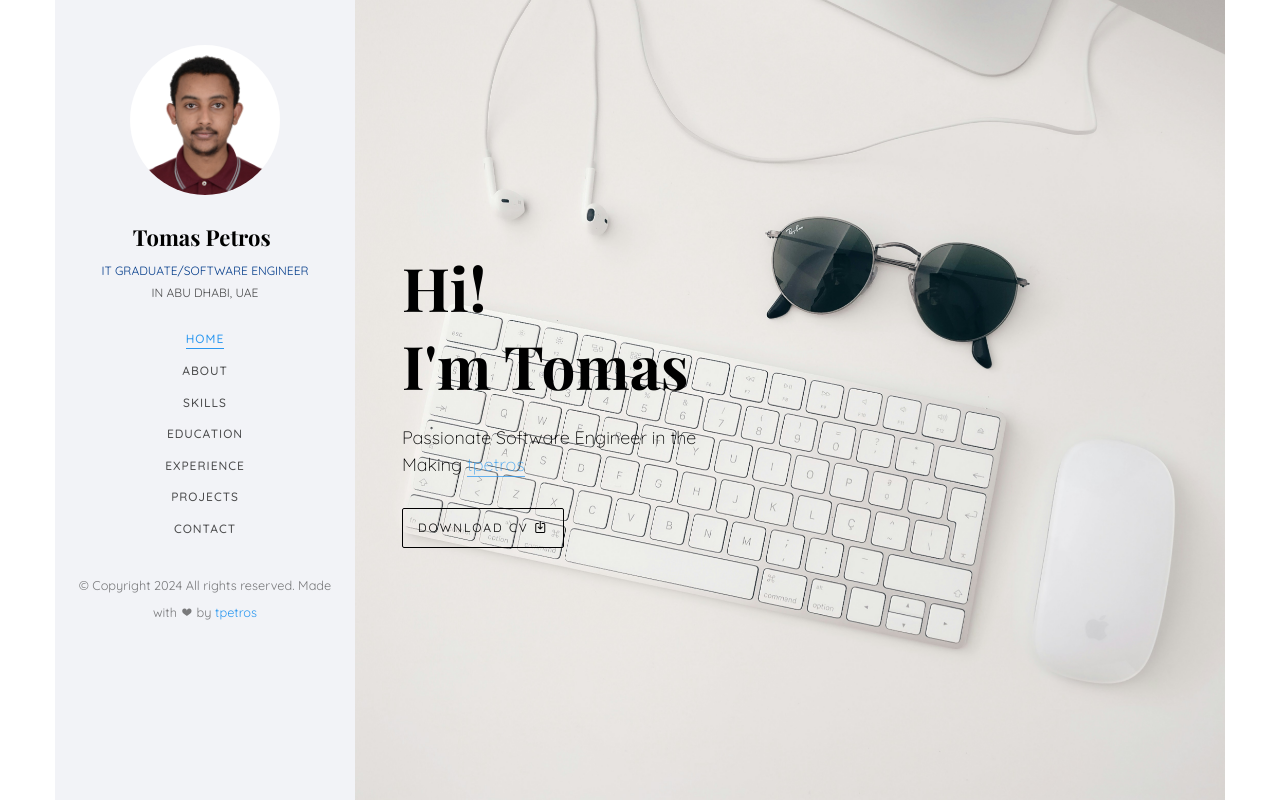
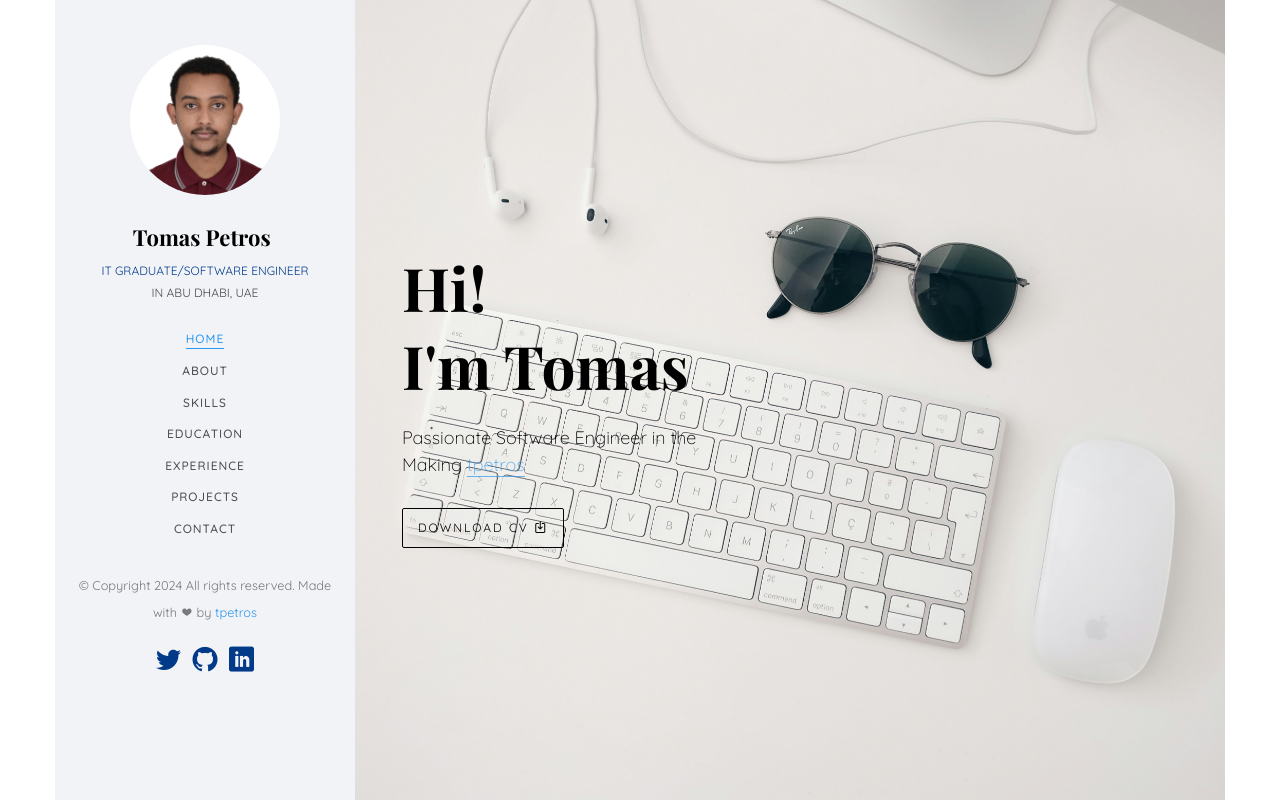
Before and after one commit to tom-peter12/e-portfolio, a plain HTML site: page index.html in a window 1280 px wide. Shown: the top 802 px of the page. Drawn offline with nearby package versions, Linux system fonts and the light colour scheme; files whose address does not match are found by name; a web font is replaced by a local one.

Commit message:
socials added

```diff
--- a/index.html
+++ b/index.html
@@ -74,7 +74,11 @@
 			<div class="tpetros-footer">
 				<p><small>&copy;
 Copyright <script>document.write(new Date().getFullYear());</script> All rights reserved. Made with <i class="icon-heart" aria-hidden="true"></i> by <a href="https://profile.intra.42.fr/users/tpetros" target="_blank">tpetros</a>
-
+		<ul>
+			<li><a href="https://twitter.com/"><i class="icon-twitter2" style="color:#003A89; font-size: 25px;"></i></a></li>
+			<li><a href="https://github.com/tom-peter12"><i class="icon-github" style="color:#003A89; font-size: 25px;"></i></a></li>
+			<li><a href="https://www.linkedin.com/in/tom-peter/"><i class="icon-linkedin2" style="color:#003A89; font-size: 25px;"></i></a></li>
+		</ul>
 
 			</div>
 
```
